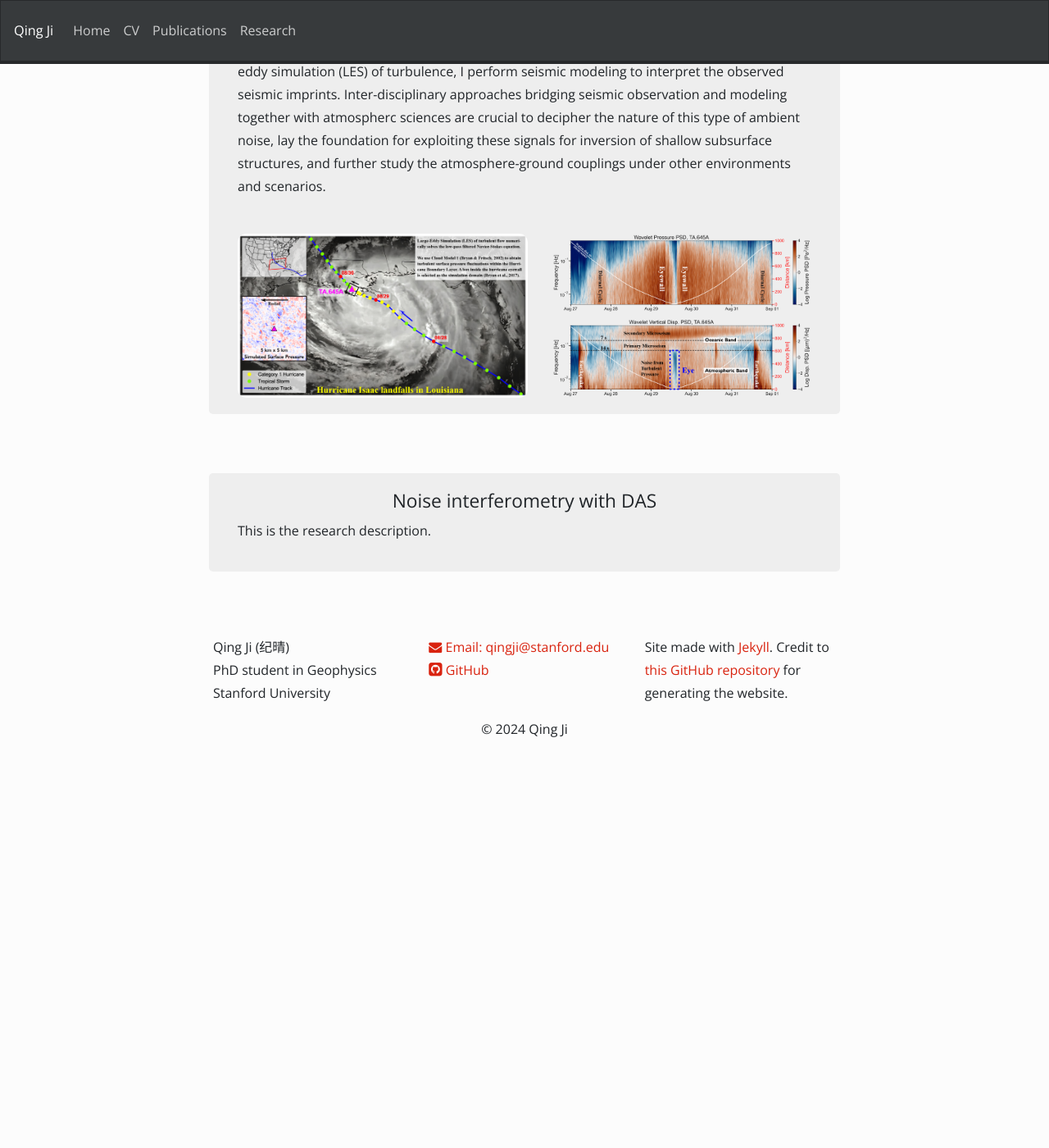
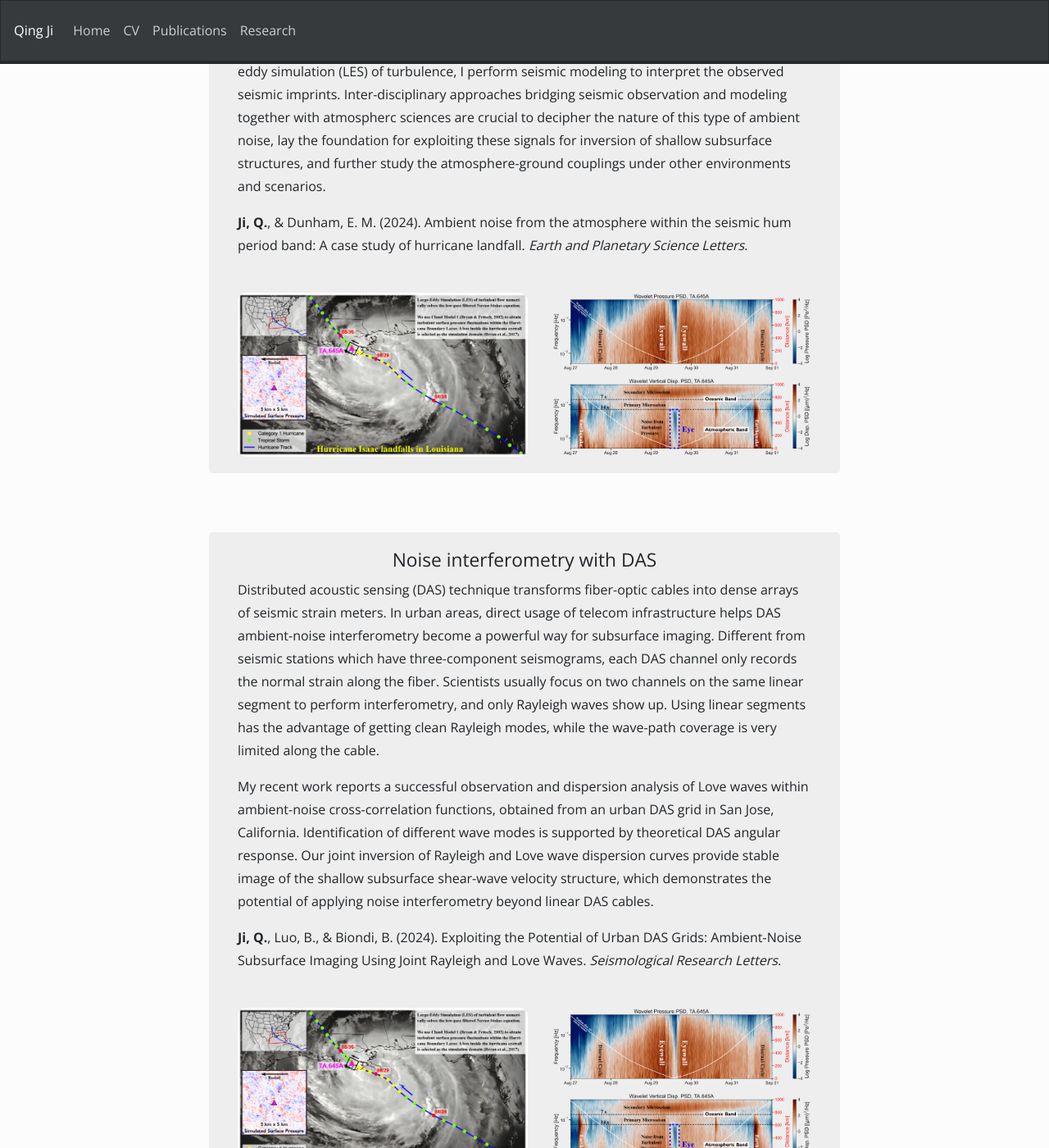
Before and after one commit to NickJi98/NickJi98.github.io, a Jekyll site: the page built from _pages/Research.md, in a window 1280 px wide and 1400 px high, scrolled down 412 px. Shown: the whole window at 82% size. Built offline with Jekyll 4.4.1, drawn with Linux system fonts in a browser that asks for light colours; nearby versions of some CDN libraries; a style sheet for code colours, icons or effects is not loaded; before the commit the page ends 1331 px from its top, so only the background shows below that.

Commit message:
Update Research.md

```diff
--- a/_pages/Research.md
+++ b/_pages/Research.md
@@ -41,7 +41,11 @@ iframe {
   <div class="well">
   <center><h3>Seismic ambient noise from atmospheric turbulence</h3></center>
   <p>While secondary and primary microseisms originating from ocean waves are more widely known as contributing to the seismic ambient noise wavefield, atmospheric pressure fluctuations can also contribute to the noise spectrum. An extreme scenario is the hurricane landfall: Hurricane Isaac in 2012, which landfalls at Louisiana coast, is a great case study to investigate this type of noise signals. There were seismic stations witnessing the passage of Isaac and recording what happened within the fierce eyewall.</p>
+
   <p>Very different from microseisms which compose of seismic surface waves, this atmosphere-ground coupling is local quasi-static. Using realistic surface pressure fluctuations from large-eddy simulation (LES) of turbulence, I perform seismic modeling to interpret the observed seismic imprints. Inter-disciplinary approaches bridging seismic observation and modeling together with atmospherc sciences are crucial to decipher the nature of this type of ambient noise, lay the foundation for exploiting these signals for inversion of shallow subsurface structures, and further study the atmosphere-ground couplings under other environments and scenarios.</p>
+
+  <p>**Ji, Q.**, & Dunham, E. M. (2024). Ambient noise from the atmosphere within the seismic hum period band: A case study of hurricane landfall. _Earth and Planetary Science Letters_.</p>
+
   <br/>
   <img align="left" src="{{ site.url }}{{ site.baseurl }}/images/site_Isaac.png" height="200px"/>
   <img align="right" src="{{ site.url }}{{ site.baseurl }}/images/site_PSD.png" height="200px"/> <br/>
@@ -55,7 +59,15 @@ iframe {
 <div class="col-xs-12 col-sm-12 col-lg-12 clearfix">
   <div class="well">
   <center><h3>Noise interferometry with DAS</h3></center>
-  <p>This is the research description. </p>
+  <p>Distributed acoustic sensing (DAS) technique transforms fiber-optic cables into dense arrays of seismic strain meters. In urban areas, direct usage of telecom infrastructure helps DAS ambient-noise interferometry become a powerful way for subsurface imaging. Different from seismic stations which have three-component seismograms, each DAS channel only records the normal strain along the fiber. Scientists usually focus on two channels on the same linear segment to perform interferometry, and only Rayleigh waves show up. Using linear segments has the advantage of getting clean Rayleigh modes, while the wave-path coverage is very limited along the cable. </p>
+
+  <p>My recent work reports a successful observation and dispersion analysis of Love waves within ambient-noise cross-correlation functions, obtained from an urban DAS grid in San Jose, California. Identification of different wave modes is supported by theoretical DAS angular response. Our joint inversion of Rayleigh and Love wave dispersion curves provide stable image of the shallow subsurface shear-wave velocity structure, which demonstrates the potential of applying noise interferometry beyond linear DAS cables. </p>
+
+  <p>**Ji, Q.**, Luo, B., & Biondi, B. (2024). Exploiting the Potential of Urban DAS Grids: Ambient-Noise Subsurface Imaging Using Joint Rayleigh and Love Waves. _Seismological Research Letters_.</p>
+
+  <br/>
+  <img align="left" src="{{ site.url }}{{ site.baseurl }}/images/site_Isaac.png" height="200px"/>
+  <img align="right" src="{{ site.url }}{{ site.baseurl }}/images/site_PSD.png" height="200px"/> <br/>
 </div>
 </div>
 </div>
```
